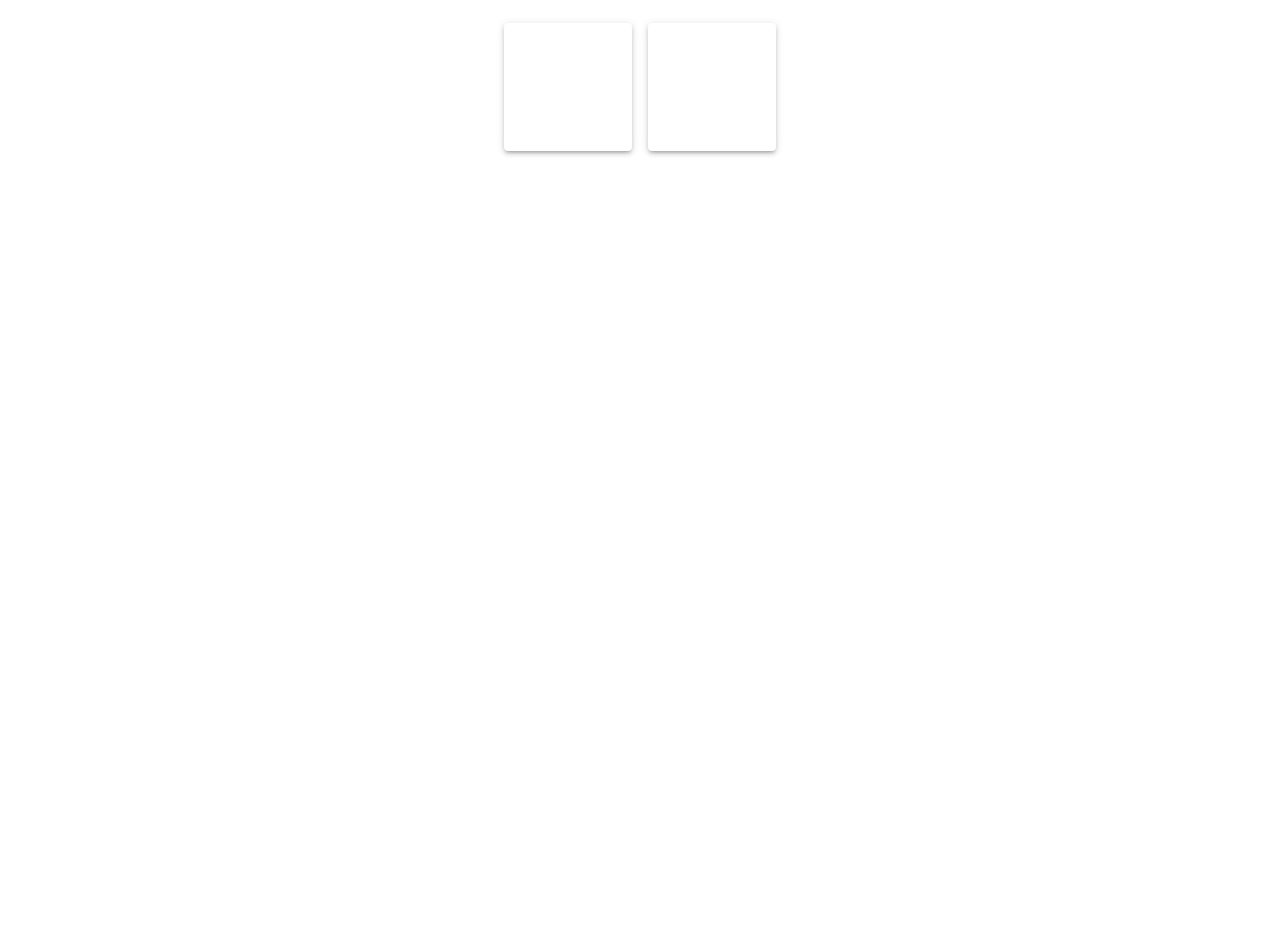
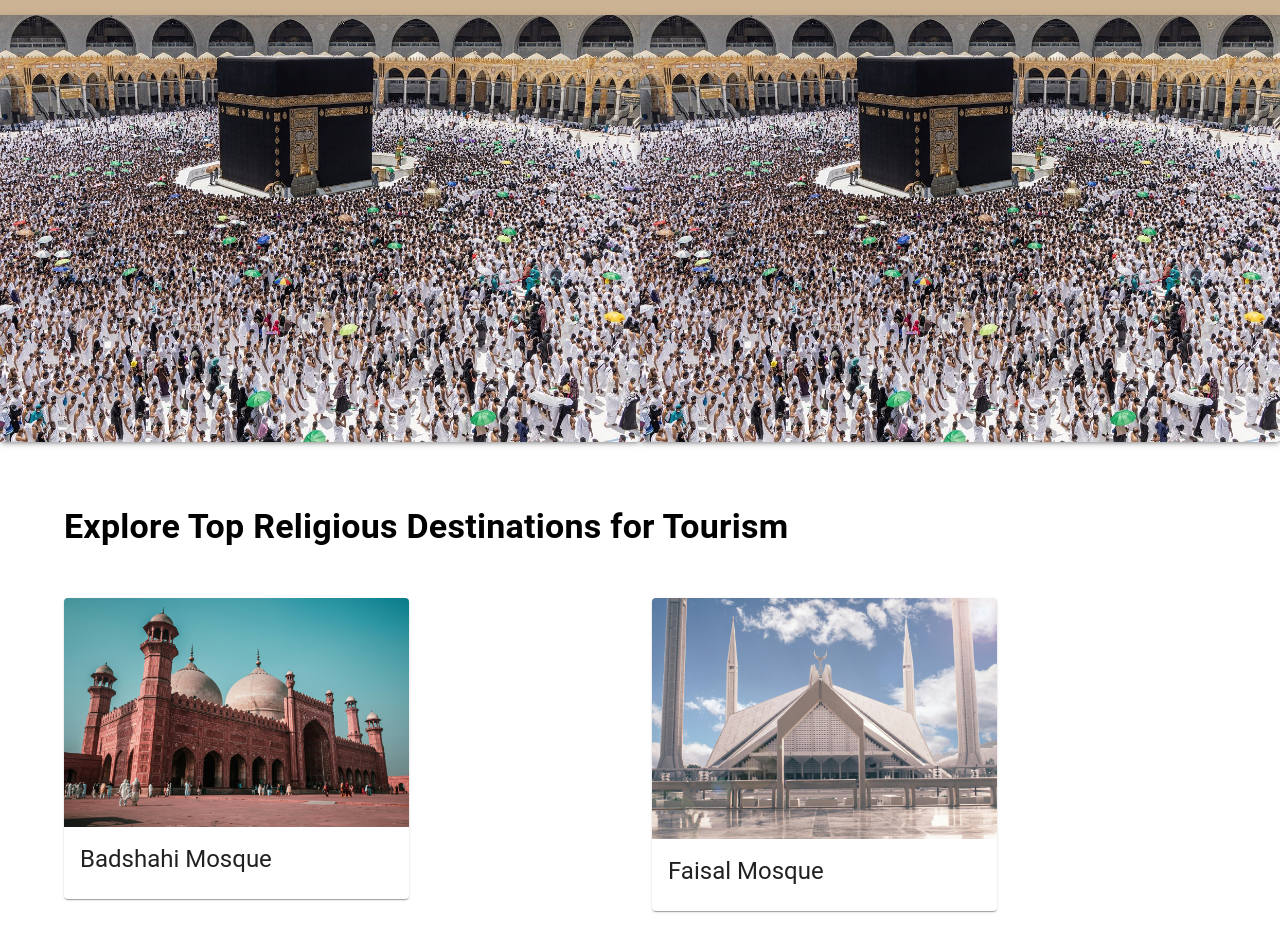
Before and after one commit to Sajeel-Haider/HolyTravels, a React (Create React App) app in the folder holytravels-frontend/: page / in a window 1280 px wide. Shown: the part 526-1478 px from the top of the page. Before the commit the page ends 800 px from the top, so only its background shows below. Built offline with nearby package versions, Linux system fonts and the light colour scheme.

Commit message:
* added sections

```diff
--- a/holytravels-frontend/src/components/Main/Destinations.js
+++ b/holytravels-frontend/src/components/Main/Destinations.js
@@ -1,15 +1,48 @@
-import { Typography } from "@mui/material";
+import { Grid, Typography } from "@mui/material";
 import { Stack } from "@mui/system";
+import ExploreTourCard from "../../utils/Cards/Main/ExploreTourCard";
+import { styled } from "@mui/material/styles";
+import Paper from "@mui/material/Paper";
 
+import badshahiMosque from "../../assets/badshahiMosque.jpg";
+import faisal from "../../assets/faisal.jpg";
 export const Destinations = () => {
+  const Item = styled(Paper)(({ theme }) => ({
+    backgroundColor: theme.palette.mode === "dark" ? "#1A2027" : "#fff",
+    ...theme.typography.body2,
+    padding: theme.spacing(1),
+    textAlign: "center",
+    color: theme.palette.text.secondary,
+  }));
+
   return (
-    <Stack direction={"column"} justifyContent={"center"}>
-      <Stack justifyContent={"center"}>
-        <Typography variant="h3">
+    <Stack direction={"column"} justifyContent={"center"} padding={"5%"}>
+      <Stack>
+        <Typography variant="h4" fontWeight={600}>
           Explore Top Religious Destinations for Tourism
         </Typography>
       </Stack>
-      <Stack></Stack>
+      <Stack marginTop={"50px"}>
+        <Grid
+          container
+          justifyContent={"center"}
+          rowSpacing={1}
+          columnSpacing={{ xs: 1, sm: 2, md: 3 }}
+        >
+          <Grid item xs={6}>
+            <ExploreTourCard
+              img1={badshahiMosque}
+              name={"Badshahi Mosque"}
+            ></ExploreTourCard>
+          </Grid>
+          <Grid item xs={6}>
+            <ExploreTourCard
+              img1={faisal}
+              name={"Faisal Mosque"}
+            ></ExploreTourCard>
+          </Grid>
+        </Grid>
+      </Stack>
     </Stack>
   );
 };
--- a/holytravels-frontend/src/components/Main/Explore.js
+++ b/holytravels-frontend/src/components/Main/Explore.js
@@ -1,21 +1,32 @@
-import { Paper } from "@mui/material";
+import { CardMedia, Paper } from "@mui/material";
 import { Box, Stack } from "@mui/system";
+import KhanaQaba from "../../assets/KhanaQaba.jpeg";
 
 export const Explore = () => {
   return (
     <Box
       sx={{
         display: "flex",
-        "& > :not(style)": {
-          m: 1,
-          width: 128,
-          height: 128,
-        },
+
         justifyContent: "center",
       }}
     >
-      <Paper elevation={3}></Paper>
-      <Paper elevation={3}></Paper>
+      <Paper elevation={3}>
+        <CardMedia
+          component="img"
+          height="140"
+          image={KhanaQaba}
+          alt="green iguana"
+        />
+      </Paper>
+      <Paper elevation={3}>
+        <CardMedia
+          component="img"
+          height="140"
+          image={KhanaQaba}
+          alt="green iguana"
+        />
+      </Paper>
     </Box>
   );
 };
--- a/holytravels-frontend/src/components/Main/Header.js
+++ b/holytravels-frontend/src/components/Main/Header.js
@@ -4,7 +4,10 @@ import lamp from "../../assets/lamp.jpg";
 import { round } from "@floating-ui/utils";
 export const Header = () => {
   return (
-    <Stack direction={{ xs: "column", md: "row" }}>
+    <Stack
+      direction={{ xs: "column", md: "row" }}
+      sx={{ backgroundColor: "#ccb393" }}
+    >
       <Stack width={{ md: "50%", xs: "100%" }} padding={"10%"}>
         <Stack spacing={3}>
           <Typography variant="h3">Holy Travels</Typography>
--- a/holytravels-frontend/src/pages/Main/Main.js
+++ b/holytravels-frontend/src/pages/Main/Main.js
@@ -1,3 +1,4 @@
+import { Destinations } from "../../components/Main/Destinations";
 import { Explore } from "../../components/Main/Explore";
 import { Header } from "../../components/Main/Header";
 import { Nav } from "../../components/Main/Nav";
@@ -8,6 +9,7 @@ export const Main = () => {
       <Nav />
       <Header />
       <Explore />
+      <Destinations />
     </>
   );
 };
--- /dev/null
+++ b/holytravels-frontend/src/utils/Cards/Main/ExploreTourCard.js
@@ -0,0 +1,27 @@
+import * as React from "react";
+import Card from "@mui/material/Card";
+import CardContent from "@mui/material/CardContent";
+import CardMedia from "@mui/material/CardMedia";
+import Typography from "@mui/material/Typography";
+import { CardActionArea } from "@mui/material";
+
+export default function ExploreTourCard({ img1, name }) {
+  return (
+    <Card sx={{ maxWidth: 345 }}>
+      <CardActionArea>
+        <CardMedia
+          component="img"
+          height="140"
+          image={img1}
+          alt="green iguana"
+        />
+        <CardContent>
+          <Typography gutterBottom variant="h5" component="div">
+            {name}
+          </Typography>
+          <Typography variant="body2" color="text.secondary"></Typography>
+        </CardContent>
+      </CardActionArea>
+    </Card>
+  );
+}
```
Also changed, not shown: holytravels-frontend/src/assets/KhanaQaba.jpeg (renamed from holytravels-frontend/src/assets/umrah_virtue_f93890b7b6.jpeg), holytravels-frontend/src/assets/faisal.jpg (renamed from holytravels-frontend/src/assets/pexels-m-y-dogar-5258953 (1).jpg).
